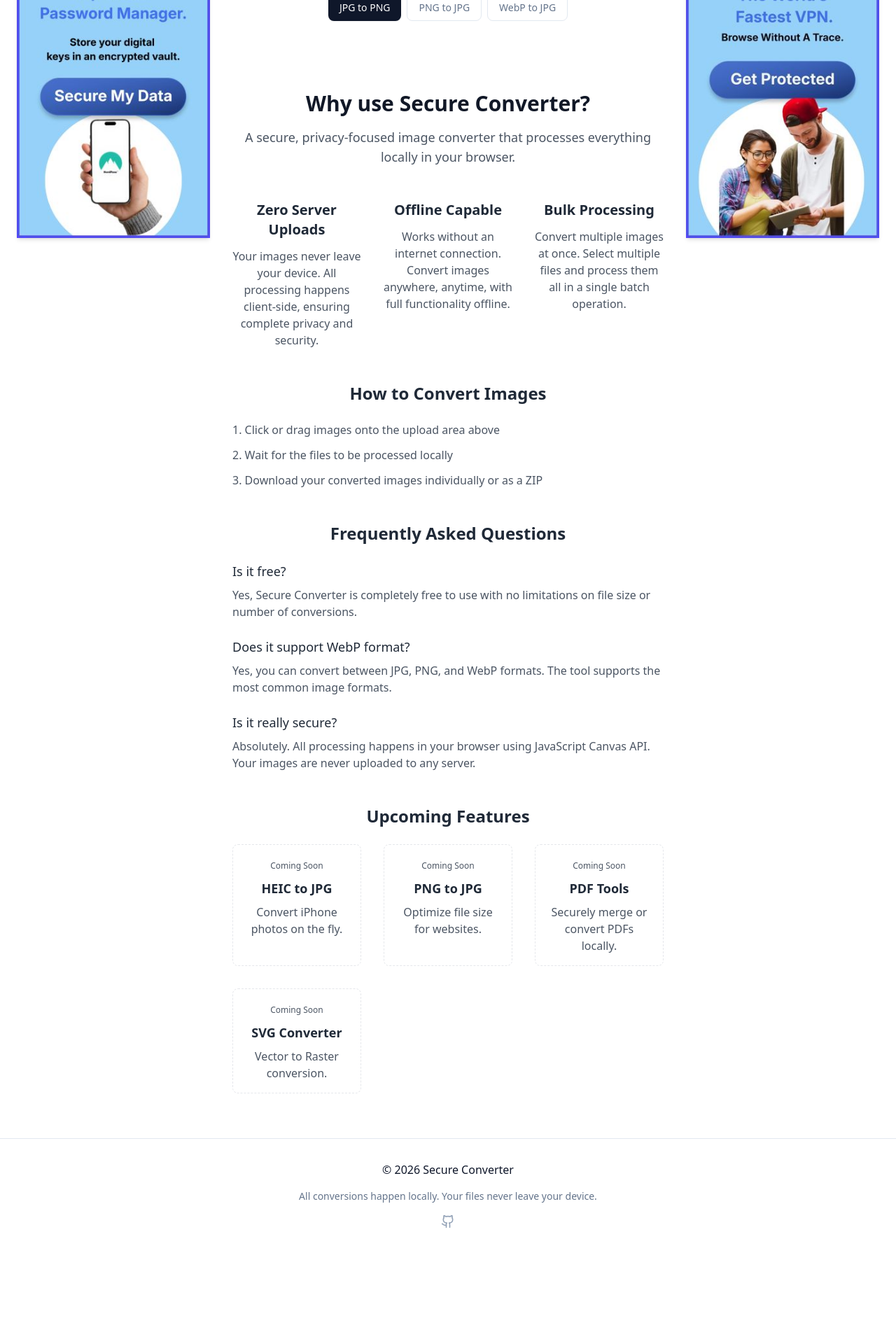
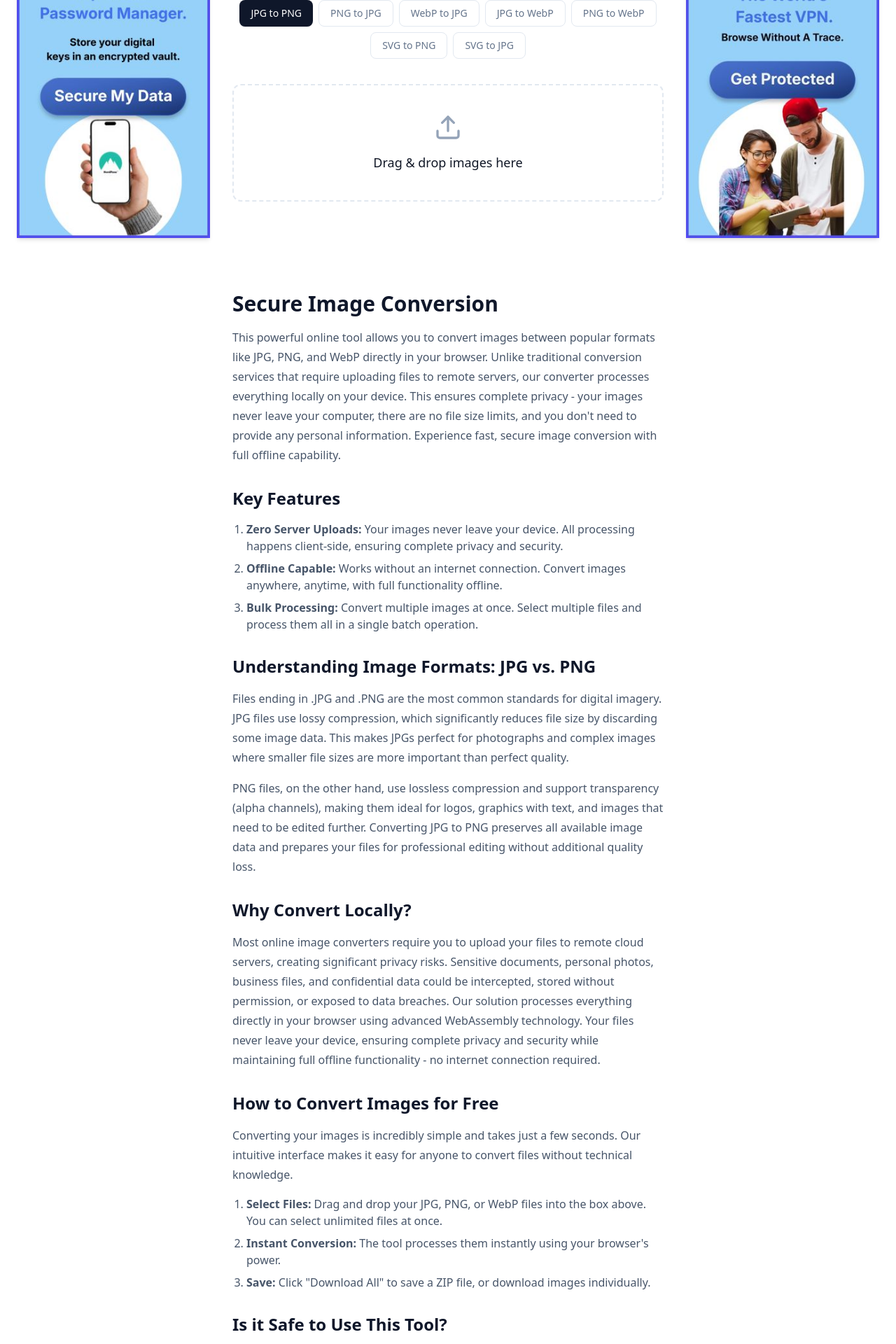
Before and after one commit to AmineAce/privacy-converter, a React (Vite) app: page / in a window 1280 px wide. Shown: the part 340-2260 px from the top of the page at 70% size. Before the commit the page ends 2127 px from the top, so only its background shows below. Built offline with nearby package versions, Linux system fonts and the light colour scheme.

Commit message:
feat: Add intro hero section and icon attribution

```diff
--- a/src/App.tsx
+++ b/src/App.tsx
@@ -1,6 +1,7 @@
 import { Header } from '@/components/layout/Header'
+import { IntroHero } from '@/components/layout/IntroHero'
+import { ConversionNav } from '@/components/features/ConversionNav'
 import { DropZone } from '@/components/features/DropZone'
-import { ConversionNav } from '@/components/features/ConversionNav'
 import { FileList } from '@/components/features/FileList'
 import { Footer } from '@/components/layout/Footer'
 import { SEOContent } from '@/components/layout/SEOContent'
@@ -18,10 +19,11 @@ function App() {
         <div className="flex-1 min-w-0 flex flex-col items-center">
           <div className="w-full max-w-3xl p-8 space-y-8">
             <h1 className="sr-only">Secure Converter</h1>
-            <DropZone />
+            <IntroHero />
             <div className="mt-6">
               <ConversionNav />
             </div>
+            <DropZone />
             <FileList />
           </div>
           <SEOContent />
--- a/src/components/features/ConversionNav.tsx
+++ b/src/components/features/ConversionNav.tsx
@@ -9,6 +9,10 @@ export function ConversionNav() {
     { label: 'JPG to PNG', format: 'image/png' as const },
     { label: 'PNG to JPG', format: 'image/jpeg' as const },
     { label: 'WebP to JPG', format: 'image/jpeg' as const },
+    { label: 'JPG to WebP', format: 'image/webp' as const },
+    { label: 'PNG to WebP', format: 'image/webp' as const },
+    { label: 'SVG to PNG', format: 'image/png' as const },
+    { label: 'SVG to JPG', format: 'image/jpeg' as const },
   ]
 
   return (
--- a/src/components/layout/Footer.tsx
+++ b/src/components/layout/Footer.tsx
@@ -18,6 +18,14 @@ export function Footer() {
           >
             <Github className="w-5 h-5" />
           </a>
+          <a
+            href="https://lucide.dev"
+            target="_blank"
+            rel="noreferrer"
+            className="text-xs text-slate-400 hover:text-slate-600 transition-colors"
+          >
+            Icons by Lucide
+          </a>
         </div>
       </div>
     </footer>
--- /dev/null
+++ b/src/components/layout/IntroHero.tsx
@@ -0,0 +1,12 @@
+export function IntroHero() {
+  return (
+    <div className="text-center max-w-2xl mx-auto mb-8">
+      <p className="text-lg text-slate-600 mb-4">
+        This free, secure tool converts your images (JPG, PNG, WebP) directly in your browser. Unlike other services, Secure Converter processes files locally on your device—meaning <strong>zero uploads</strong>, no file size limits, and complete privacy.
+      </p>
+      <p className="text-slate-600">
+        Click the box below or drag and drop unlimited images to start. Your files never leave your computer.
+      </p>
+    </div>
+  )
+}
--- a/src/components/layout/SEOContent.tsx
+++ b/src/components/layout/SEOContent.tsx
@@ -2,119 +2,77 @@
 
 export function SEOContent() {
   return (
-    <article className="max-w-4xl mx-auto px-8 py-16 space-y-12 text-gray-600">
-      <header className="text-center">
-        <h2 className="text-3xl font-bold text-gray-900 mb-4">
-          Why use Secure Converter?
+    <article className="max-w-3xl mx-auto px-8 py-16 space-y-8 text-left">
+      <section>
+        <h2 className="text-3xl font-bold text-slate-900 mt-8 mb-4">
+          Secure Image Conversion
         </h2>
-        <p className="text-lg text-gray-600 max-w-2xl mx-auto">
-          A secure, privacy-focused image converter that processes everything locally in your browser.
+        <p className="text-slate-600 leading-7 mb-4">
+          This powerful online tool allows you to convert images between popular formats like JPG, PNG, and WebP directly in your browser. Unlike traditional conversion services that require uploading files to remote servers, our converter processes everything locally on your device. This ensures complete privacy - your images never leave your computer, there are no file size limits, and you don't need to provide any personal information. Experience fast, secure image conversion with full offline capability.
         </p>
-      </header>
-
-      <section className="grid md:grid-cols-3 gap-8">
-        <div className="text-center">
-          <h3 className="text-xl font-semibold text-gray-800 mb-3">Zero Server Uploads</h3>
-          <p className="text-gray-600">
-            Your images never leave your device. All processing happens client-side,
-            ensuring complete privacy and security.
-          </p>
-        </div>
-
-        <div className="text-center">
-          <h3 className="text-xl font-semibold text-gray-800 mb-3">Offline Capable</h3>
-          <p className="text-gray-600">
-            Works without an internet connection. Convert images anywhere,
-            anytime, with full functionality offline.
-          </p>
-        </div>
-
-        <div className="text-center">
-          <h3 className="text-xl font-semibold text-gray-800 mb-3">Bulk Processing</h3>
-          <p className="text-gray-600">
-            Convert multiple images at once. Select multiple files and process
-            them all in a single batch operation.
-          </p>
-        </div>
       </section>
 
       <section>
-        <h3 className="text-2xl font-semibold text-gray-800 mb-6 text-center">
-          How to Convert Images
-        </h3>
-        <ol className="list-decimal list-inside space-y-3 max-w-2xl mx-auto text-gray-600">
-          <li>Click or drag images onto the upload area above</li>
-          <li>Wait for the files to be processed locally</li>
-          <li>Download your converted images individually or as a ZIP</li>
+        <h2 className="text-2xl font-bold text-slate-900 mt-8 mb-4">
+          Key Features
+        </h2>
+        <ul className="list-decimal pl-5 space-y-2 text-slate-600 mb-6">
+          <li>
+            <strong>Zero Server Uploads:</strong> Your images never leave your device. All processing happens client-side, ensuring complete privacy and security.
+          </li>
+          <li>
+            <strong>Offline Capable:</strong> Works without an internet connection. Convert images anywhere, anytime, with full functionality offline.
+          </li>
+          <li>
+            <strong>Bulk Processing:</strong> Convert multiple images at once. Select multiple files and process them all in a single batch operation.
+          </li>
+        </ul>
+      </section>
+
+      <section>
+        <h2 className="text-2xl font-bold text-slate-900 mt-8 mb-4">
+          Understanding Image Formats: JPG vs. PNG
+        </h2>
+        <p className="text-slate-600 leading-7 mb-4">
+          Files ending in .JPG and .PNG are the most common standards for digital imagery. JPG files use lossy compression, which significantly reduces file size by discarding some image data. This makes JPGs perfect for photographs and complex images where smaller file sizes are more important than perfect quality.
+        </p>
+        <p className="text-slate-600 leading-7 mb-4">
+          PNG files, on the other hand, use lossless compression and support transparency (alpha channels), making them ideal for logos, graphics with text, and images that need to be edited further. Converting JPG to PNG preserves all available image data and prepares your files for professional editing without additional quality loss.
+        </p>
+      </section>
+
+      <section>
+        <h2 className="text-2xl font-bold text-slate-900 mt-8 mb-4">
+          Why Convert Locally?
+        </h2>
+        <p className="text-slate-600 leading-7 mb-4">
+          Most online image converters require you to upload your files to remote cloud servers, creating significant privacy risks. Sensitive documents, personal photos, business files, and confidential data could be intercepted, stored without permission, or exposed to data breaches. Our solution processes everything directly in your browser using advanced WebAssembly technology. Your files never leave your device, ensuring complete privacy and security while maintaining full offline functionality - no internet connection required.
+        </p>
+      </section>
+
+      <section>
+        <h2 className="text-2xl font-bold text-slate-900 mt-8 mb-4">
+          How to Convert Images for Free
+        </h2>
+        <p className="text-slate-600 leading-7 mb-4">
+          Converting your images is incredibly simple and takes just a few seconds. Our intuitive interface makes it easy for anyone to convert files without technical knowledge.
+        </p>
+        <ol className="list-decimal pl-5 space-y-2 text-slate-600 mb-6">
+          <li><strong>Select Files:</strong> Drag and drop your JPG, PNG, or WebP files into the box above. You can select unlimited files at once.</li>
+          <li><strong>Instant Conversion:</strong> The tool processes them instantly using your browser's power.</li>
+          <li><strong>Save:</strong> Click "Download All" to save a ZIP file, or download images individually.</li>
         </ol>
       </section>
 
-
-
       <section>
-        <h3 className="text-2xl font-semibold text-gray-800 mb-6 text-center">
-          Frequently Asked Questions
-        </h3>
-        <div className="space-y-6 max-w-3xl mx-auto">
-          <div>
-            <h4 className="text-lg font-medium text-gray-800 mb-2">Is it free?</h4>
-            <p className="text-gray-600">
-              Yes, Secure Converter is completely free to use with no limitations on file size or number of conversions.
-            </p>
-          </div>
-
-          <div>
-            <h4 className="text-lg font-medium text-gray-800 mb-2">Does it support WebP format?</h4>
-            <p className="text-gray-600">
-              Yes, you can convert between JPG, PNG, and WebP formats. The tool supports the most common image formats.
-            </p>
-          </div>
-
-          <div>
-            <h4 className="text-lg font-medium text-gray-800 mb-2">Is it really secure?</h4>
-            <p className="text-gray-600">
-              Absolutely. All processing happens in your browser using JavaScript Canvas API.
-              Your images are never uploaded to any server.
-            </p>
-          </div>
-        </div>
+        <h2 className="text-2xl font-bold text-slate-900 mt-8 mb-4">
+          Is it Safe to Use This Tool?
+        </h2>
+        <p className="text-slate-600 leading-7 mb-4">
+          Yes, this is one of the safest ways to convert image files online. Unlike cloud-based converters that store your files on remote servers, our tool processes everything locally in your browser. There are no data breaches to worry about, no file retention policies, and no third-party access to your images. Your original files remain untouched on your device, and converted results are generated instantly in your browser's memory before being downloaded directly to your computer.
+        </p>
       </section>
 
-      <section>
-        <h3 className="text-2xl font-semibold text-gray-800 mb-6 text-center">
-          Upcoming Features
-        </h3>
-        <div className="grid md:grid-cols-2 lg:grid-cols-3 gap-8">
-          <div className="text-center p-4 border border-dashed border-brand-sage/30 rounded-lg">
-            <div className="mb-2">
-              <span className="text-xs bg-brand-sage/20 text-brand-sage px-2 py-1 rounded">Coming Soon</span>
-            </div>
-            <h4 className="text-lg font-semibold text-gray-800 mb-2">HEIC to JPG</h4>
-            <p className="text-brand-sage">Convert iPhone photos on the fly.</p>
-          </div>
-          <div className="text-center p-4 border border-dashed border-brand-sage/30 rounded-lg">
-            <div className="mb-2">
-              <span className="text-xs bg-brand-sage/20 text-brand-sage px-2 py-1 rounded">Coming Soon</span>
-            </div>
-            <h4 className="text-lg font-semibold text-gray-800 mb-2">PNG to JPG</h4>
-            <p className="text-brand-sage">Optimize file size for websites.</p>
-          </div>
-          <div className="text-center p-4 border border-dashed border-brand-sage/30 rounded-lg">
-            <div className="mb-2">
-              <span className="text-xs bg-brand-sage/20 text-brand-sage px-2 py-1 rounded">Coming Soon</span>
-            </div>
-            <h4 className="text-lg font-semibold text-gray-800 mb-2">PDF Tools</h4>
-            <p className="text-brand-sage">Securely merge or convert PDFs locally.</p>
-          </div>
-          <div className="text-center p-4 border border-dashed border-brand-sage/30 rounded-lg md:col-span-2 lg:col-span-1">
-            <div className="mb-2">
-              <span className="text-xs bg-brand-sage/20 text-brand-sage px-2 py-1 rounded">Coming Soon</span>
-            </div>
-            <h4 className="text-lg font-semibold text-gray-800 mb-2">SVG Converter</h4>
-            <p className="text-brand-sage">Vector to Raster conversion.</p>
-          </div>
-        </div>
-      </section>
     </article>
   )
 }
--- a/src/lib/constants.ts
+++ b/src/lib/constants.ts
@@ -2,6 +2,7 @@ export const ACCEPTED_IMAGE_TYPES = {
   'image/jpeg': ['.jpg', '.jpeg'],
   'image/png': ['.png'],
   'image/webp': ['.webp'],
+  'image/svg+xml': ['.svg'],
 } as const
 
 export const MAX_FILE_SIZE = 50 * 1024 * 1024
```
